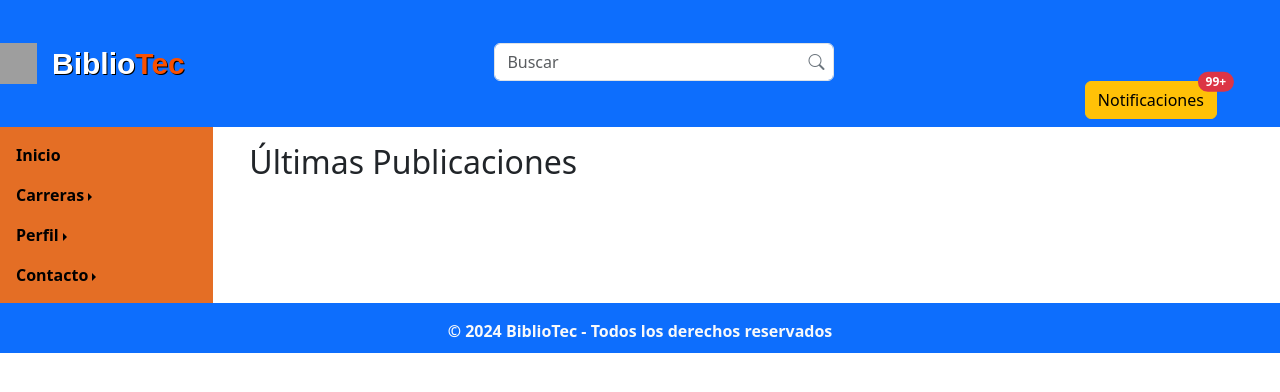
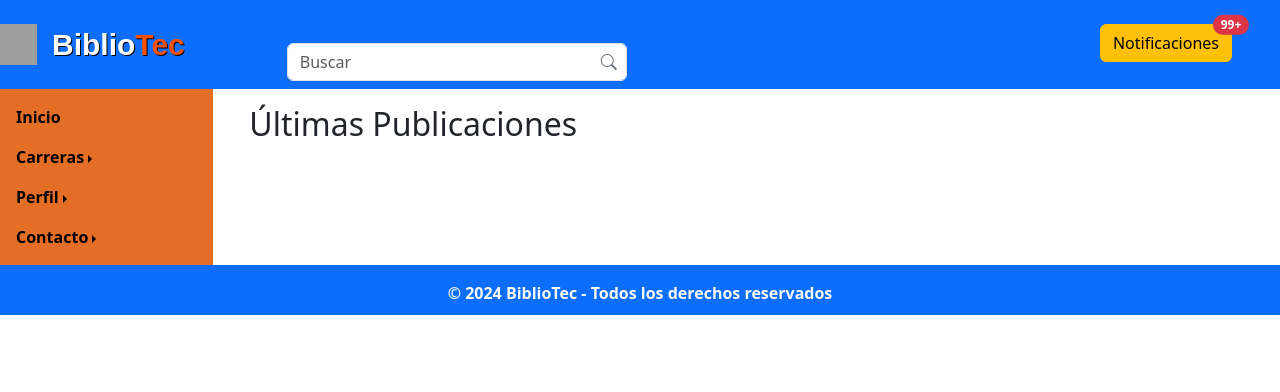
Before and after one commit to JorgeVargas03/Bibliotec, a PHP site: page / in a window 1280 px wide. Shown: the top 392 px of the page. Run offline with PHP 8.4, Linux system fonts and the light colour scheme; data that the repository does not hold is empty; grey boxes are pictures that could not be loaded.

Commit message:
Movi ek boton

```diff
--- a/index.php
+++ b/index.php
@@ -54,7 +54,7 @@ session_start();
                 <a href='#'><i class="bi bi-search search-icon"></i></a>
 
             </form>
-            <button type="button" class="btn btn-warning position-relative pos-btn">Notificaciones
+            <button type="button" class="btn btn-warning position-absolute top-0 end-0 me-5 mt-4">Notificaciones
             <span class="position-absolute top-0 start-100 translate-middle badge rounded-pill bg-danger">99+
             <span class="visually-hidden">unread messages</span>
             </span>
@@ -98,7 +98,7 @@ session_start();
                 <li class="nav-item dropend bg-transparent">
                     <a class="nav-link dropdown-toggle" href="#" id="perfilDropdown" role="button" data-bs-toggle="dropdown" aria-haspopup="true" aria-expanded="false">Perfil</a>
                     <div class="dropdown-menu" aria-labelledby="perfilDropdown">
-                        <a class="dropdown-item" href="signin.html">Iniciar Sesion</a>
+                        <a class="dropdown-item" href="signin.">Iniciar Sesion</a>
                         <a class="dropdown-item" href="register.html">Registrarse</a>
                         <a class="dropdown-item" href="#">Mi Perfil</a>
                     </div>
```
